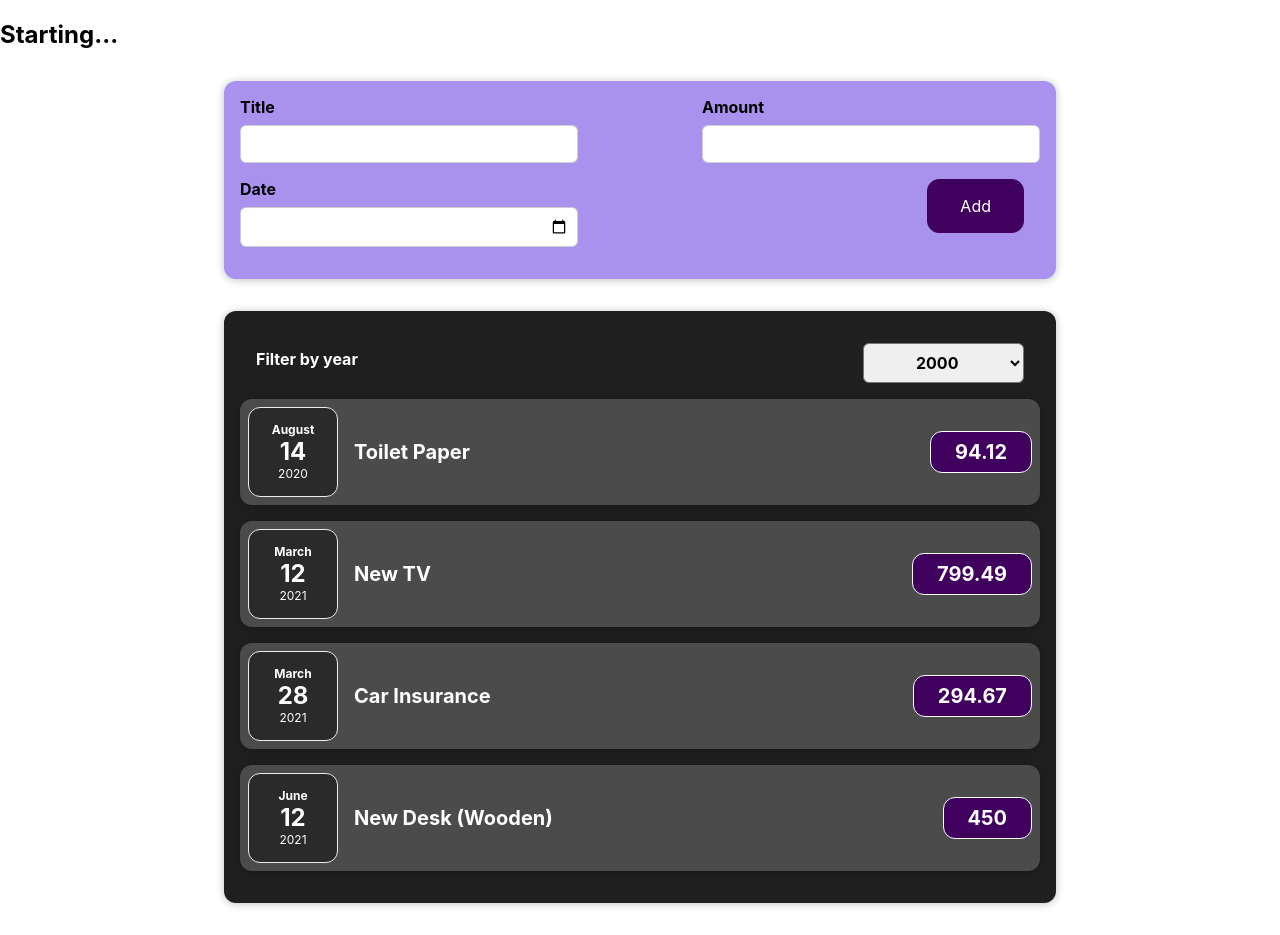
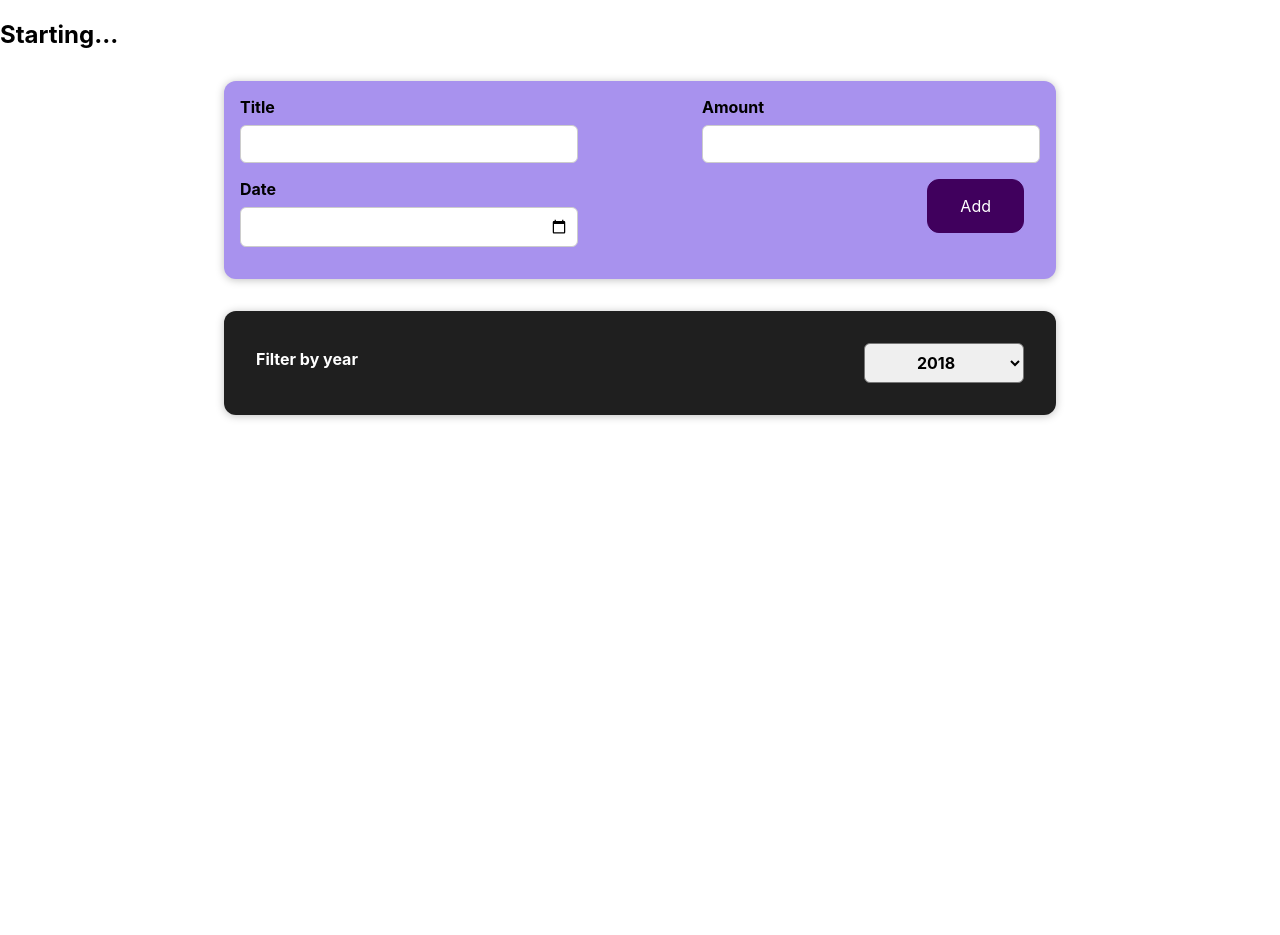
Before and after one commit to WillRock19/react-complete-guide, a React (Create React App) app: page / in a window 1280 px wide. After the commit the page ends 800 px from the top, so only its background shows below. Built offline with nearby package versions, Linux system fonts and the light colour scheme.

Commit message:
Filtering Expenses by year

```diff
--- a/src/components/Expenses/Expenses.jsx
+++ b/src/components/Expenses/Expenses.jsx
@@ -5,21 +5,25 @@ import CardContainer from "../CardContainer";
 import DateFilter from "../DateFilter";
 
 const Expenses = ({ expenses }) => {
-  const [dateFiltered, setDateFiltered] = useState("");
+  const [filteredYear, setFilteredYear] = useState("");
 
-  const onDateSelectedHandler = (event) => {
-    setDateFiltered(event.target.value);
+  const onYearSelectedHandler = (event) => {
+    setFilteredYear(event.target.value);
   };
+
+  const filteredList = expenses.filter(
+    (expense) => expense.date.getFullYear().toString() === filteredYear
+  );
 
   return (
     <CardContainer className="expenses">
       <DateFilter
-        minDate={2000}
-        maxDate={2030}
-        selectedOption={dateFiltered}
-        onChangeHanlder={onDateSelectedHandler}
+        minDate={2018}
+        maxDate={2023}
+        selectedOption={filteredYear}
+        onChangeHanlder={onYearSelectedHandler}
       />
-      {expenses.map((expense) => (
+      {filteredList.map((expense) => (
         <ExpenseItem
           key={expense.id}
           expenseTitle={expense.title}
--- a/src/components/NewExpenseForm/NewExpenseForm.jsx
+++ b/src/components/NewExpenseForm/NewExpenseForm.jsx
@@ -85,8 +85,8 @@ const NewExpenseForm = ({ onAddExpense }) => {
           <label>Date</label>
           <input
             type="date"
-            min="2000-01-01"
-            max="2030-12-31"
+            min="2018-01-01"
+            max="2023-12-31"
             value={formData.date}
             onChange={dateChangeHandler}
             className={formData.date ? "" : "empty-date"}
```
